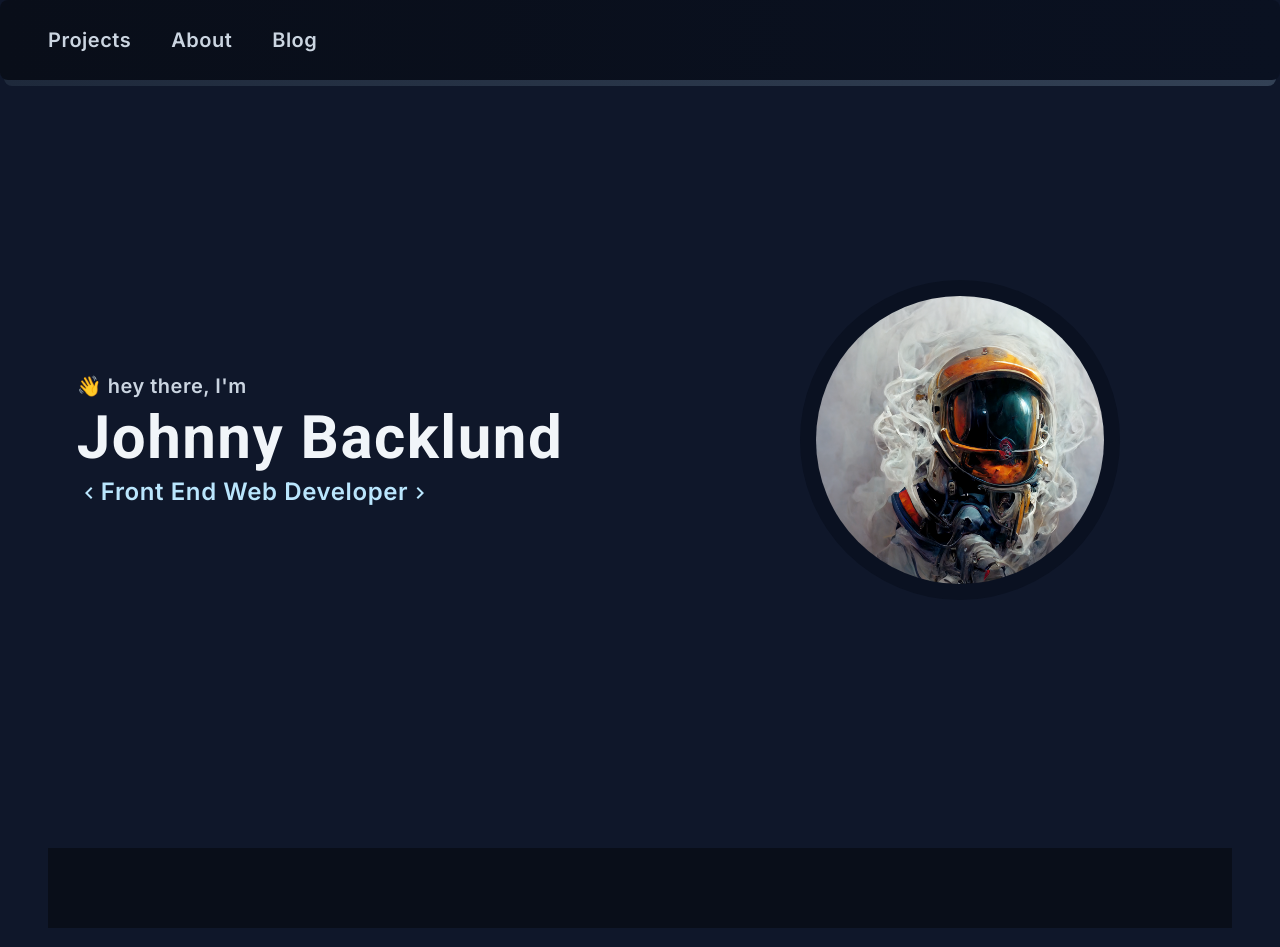
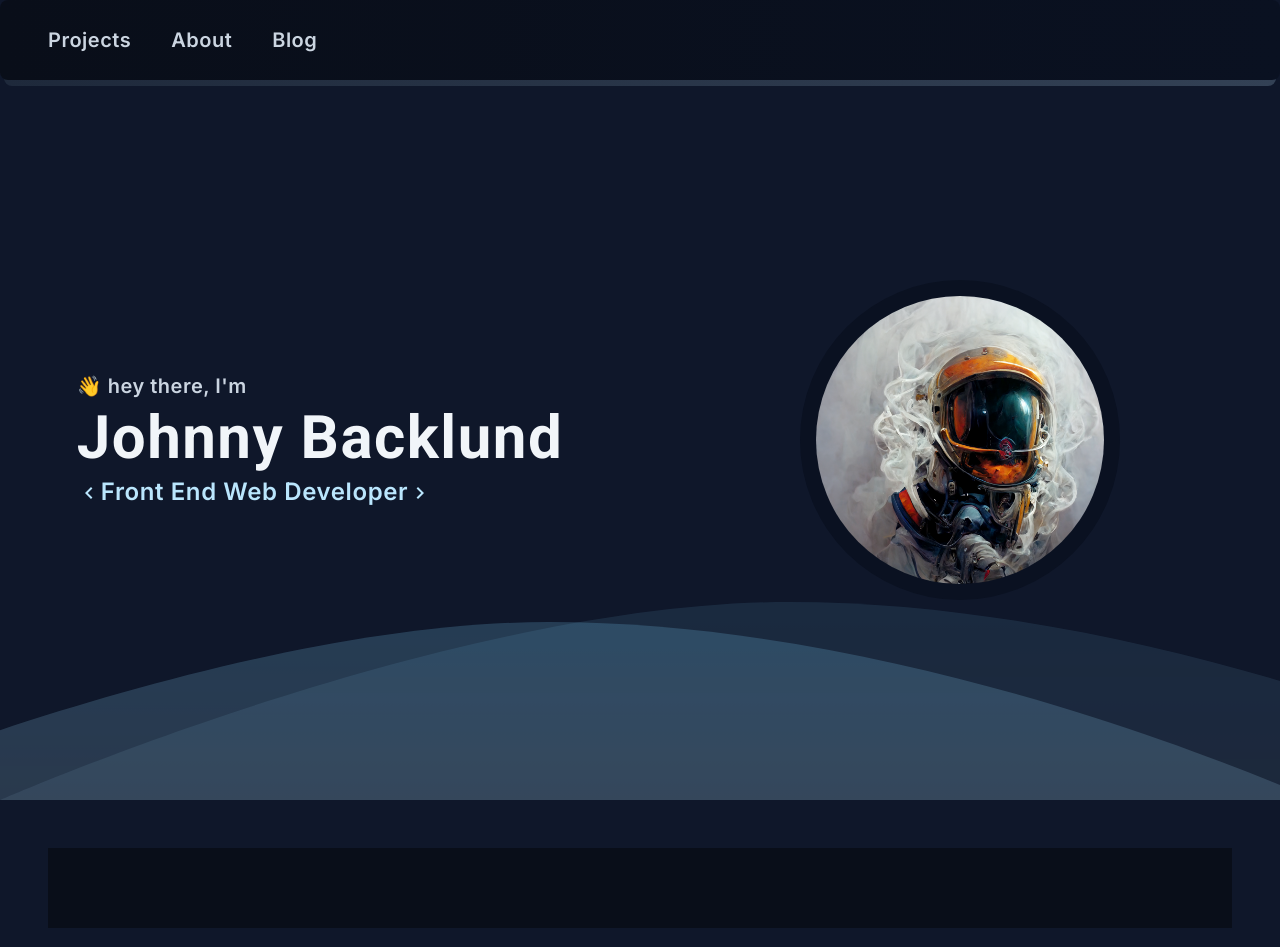
Before and after one commit to johnnydevster/portfolio-3, a Next.js app: page / in a window 1280 px wide. Shown: the top 947 px of the page. Built offline with nearby package versions, Linux system fonts and the light colour scheme.

Commit message:
Got some wonky svgs going

```diff
--- /dev/null
+++ b/components/Waves.jsx
@@ -0,0 +1,46 @@
+export default function Waves() {
+  return (
+    <div className="absolute bottom-0 left-0 right-0 z-[1000]">
+      <div className="relative">
+        <svg
+          className="absolute bottom-0 opacity-10"
+          viewBox="-592.615 304.995 1600 198"
+          width="1600"
+          height="198"
+        >
+          <defs>
+            <linearGradient id="a" x1="50%" x2="50%" y1="-10.959%" y2="100%">
+              <stop stopColor="#bae6fd" stopOpacity=".8" offset="0"></stop>
+              <stop stopColor="#7dd3fc" offset="1"></stop>
+            </linearGradient>
+          </defs>
+          <path
+            fill="url(#a)"
+            fill-rule="evenodd"
+            d="M -592.615 304.995 C -592.615 304.995 -182.717 502.995 218.385 502.995 C 555.05 502.995 1007.385 304.995 1007.385 304.995 L -592.615 304.995 Z"
+            transform="matrix(-1, 0, 0, -1, 414.770032, 807.990381)"
+          ></path>
+        </svg>
+        <svg
+          className="absolute -bottom-5 -right-20 opacity-20"
+          viewBox="-592.615 304.995 1600 198"
+          width="1600"
+          height="198"
+        >
+          <defs>
+            <linearGradient id="a" x1="50%" x2="50%" y1="-10.959%" y2="100%">
+              <stop stopColor="#7dd3fc" stopOpacity=".8" offset="0"></stop>
+              <stop stopColor="#bae6fd" offset="1"></stop>
+            </linearGradient>
+          </defs>
+          <path
+            fill="url(#a)"
+            fill-rule="evenodd"
+            d="M -592.615 304.995 C -592.615 304.995 -182.717 502.995 218.385 502.995 C 555.05 502.995 1007.385 304.995 1007.385 304.995 L -592.615 304.995 Z"
+            transform="matrix(-1, 0, 0, -1, 414.770032, 807.990381)"
+          ></path>
+        </svg>
+      </div>
+    </div>
+  );
+}
--- a/components/modules/HeroModule.jsx
+++ b/components/modules/HeroModule.jsx
@@ -4,6 +4,7 @@ import Avatar from "../Avatar";
 import KeyboardArrowLeftIcon from "@mui/icons-material/KeyboardArrowLeft";
 import KeyboardArrowRightIcon from "@mui/icons-material/KeyboardArrowRight";
 import { motion } from "framer-motion";
+import Waves from "../Waves";
 
 export default function HeroModule() {
   return (
@@ -35,6 +36,7 @@ export default function HeroModule() {
 
       {/*  <PlanetOne />
       <Star /> */}
+      <Waves />
     </section>
   );
 }
```
